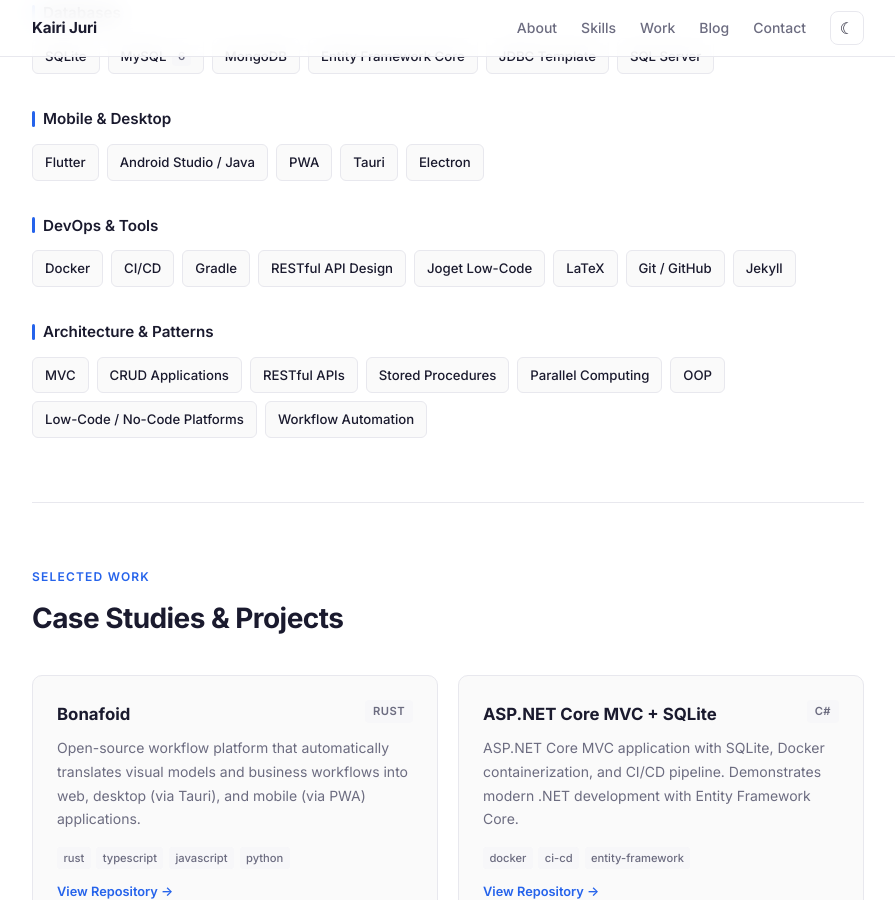
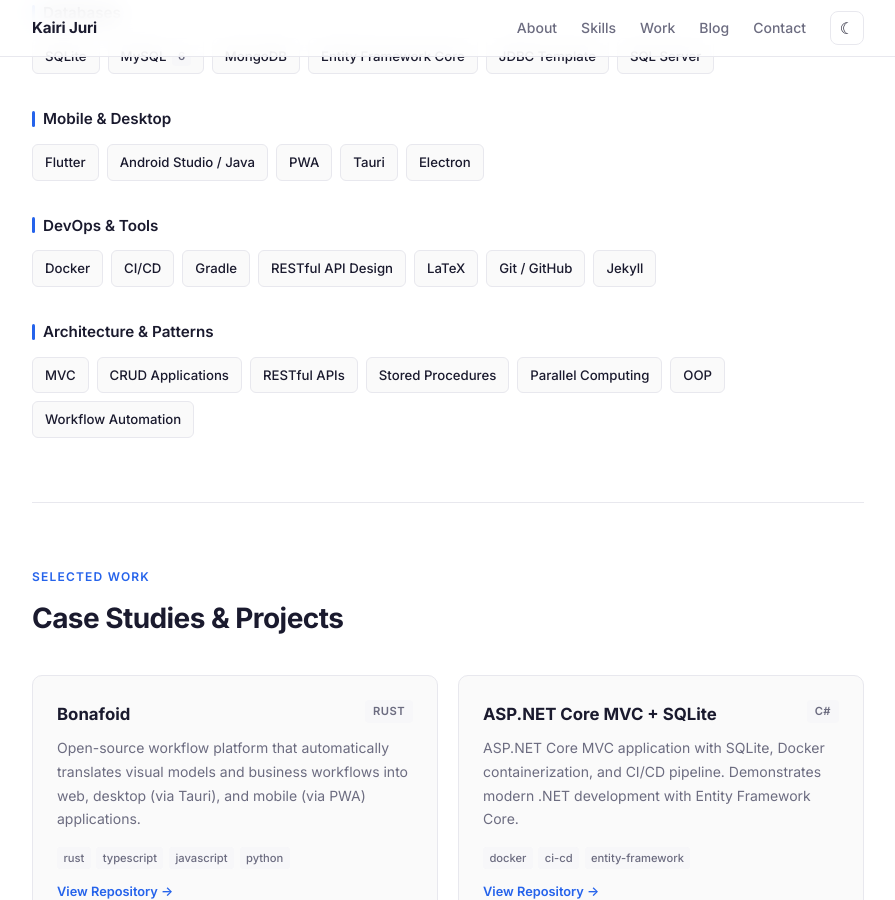
Before and after one commit to harrysuke/harrysuke.github.io, a Jekyll site: the page built from index.html, in a window 1280 px wide and 900 px high, scrolled down 1767 px. Shown: the whole window, without its empty margins (192-1087 px from the left). Built offline with Jekyll 4.4.1, drawn with Linux system fonts in a browser that asks for light colours.

Commit message:
Remove low-code skill tags from index.html
Removed 'Joget Low-Code' and 'Low-Code / No-Code Platforms' skill tags from the skills section.

```diff
--- a/index.html
+++ b/index.html
@@ -122,7 +122,6 @@ title: Kairi Juri
       <span class="skill-tag">CI/CD</span>
       <span class="skill-tag">Gradle</span>
       <span class="skill-tag">RESTful API Design</span>
-      <span class="skill-tag">Joget Low-Code</span>
       <span class="skill-tag">LaTeX</span>
       <span class="skill-tag">Git / GitHub</span>
       <span class="skill-tag">Jekyll</span>
@@ -139,7 +138,6 @@ title: Kairi Juri
       <span class="skill-tag">Stored Procedures</span>
       <span class="skill-tag">Parallel Computing</span>
       <span class="skill-tag">OOP</span>
-      <span class="skill-tag">Low-Code / No-Code Platforms</span>
       <span class="skill-tag">Workflow Automation</span>
     </div>
   </div>
```
